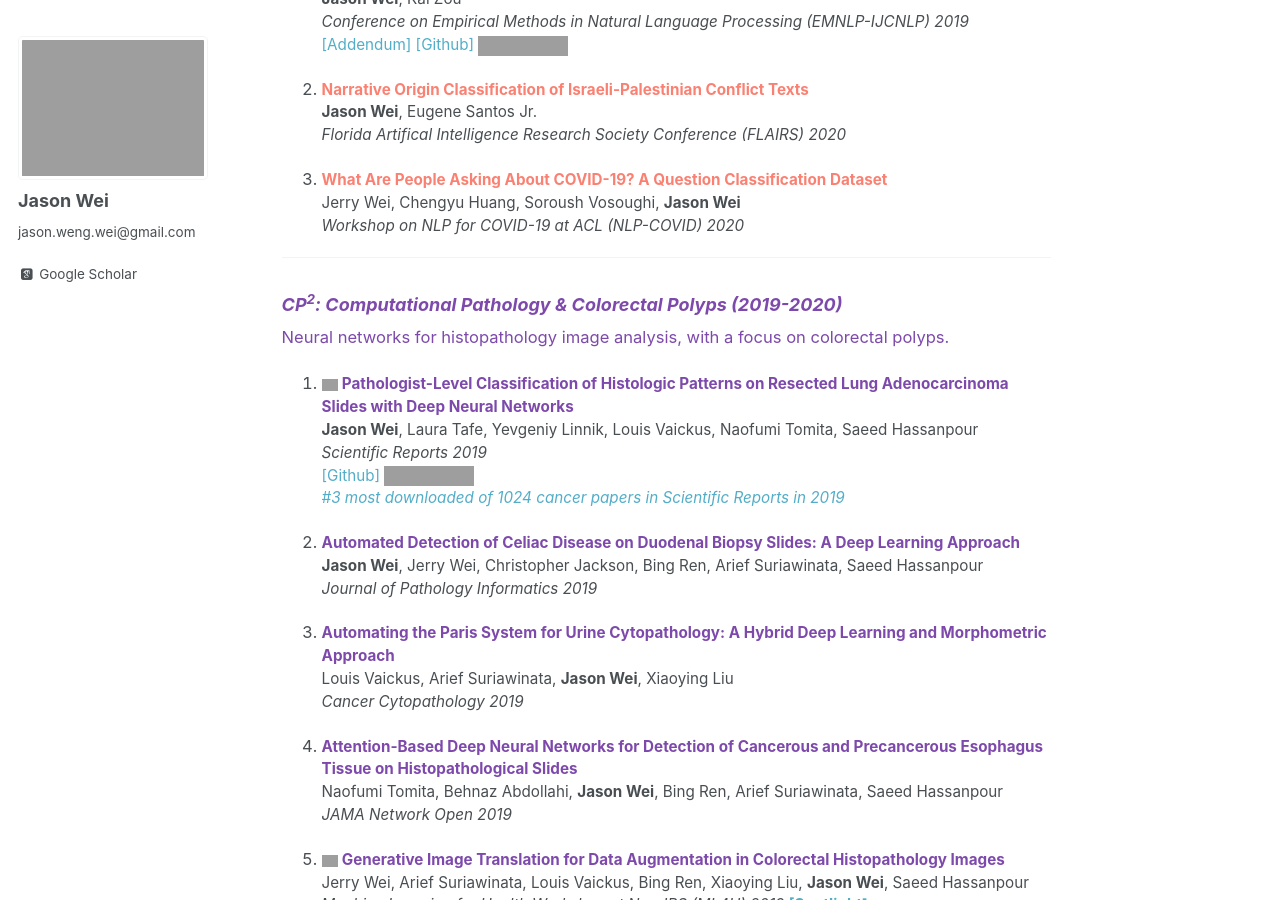
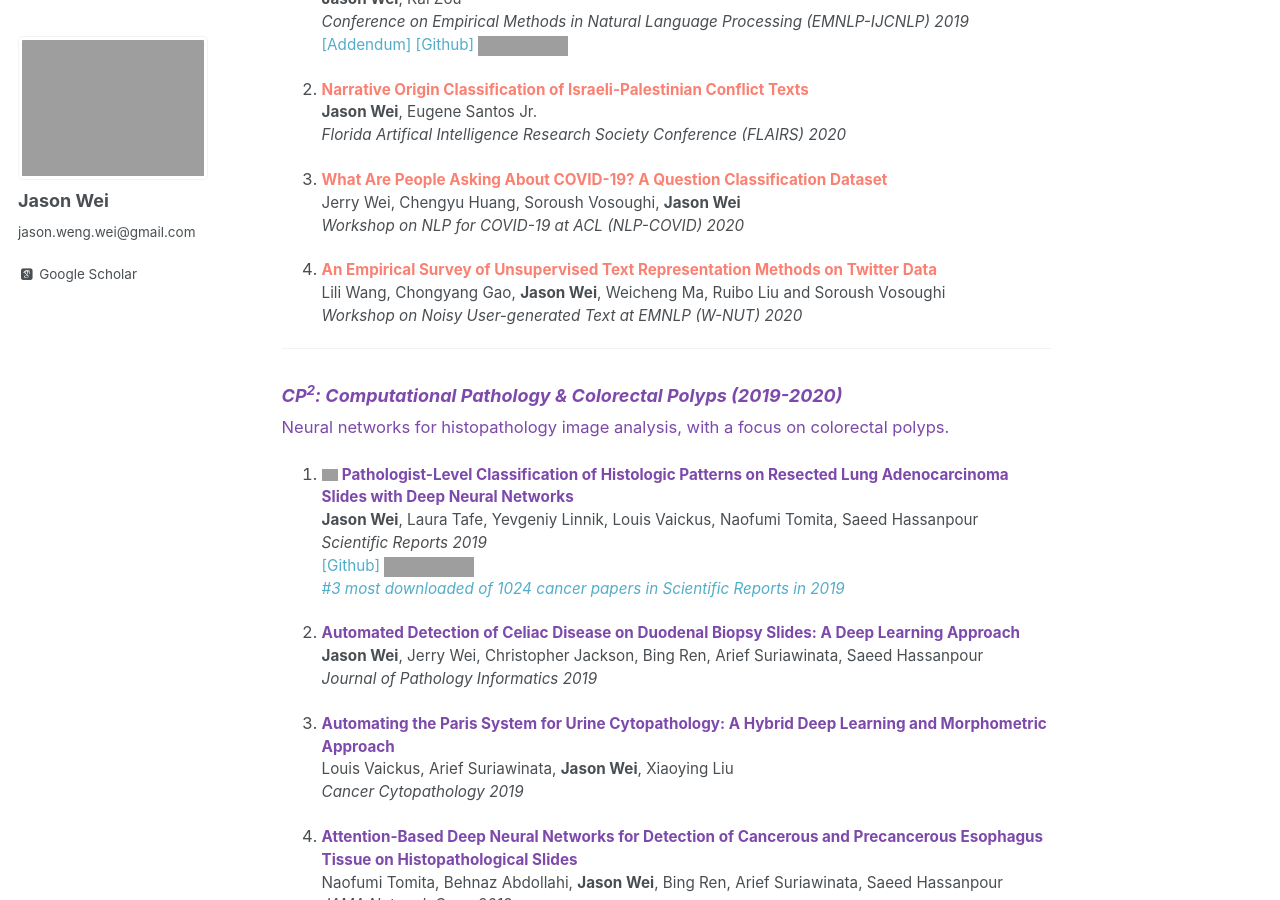
Before and after one commit to jasonwei20/jasonwei20.github.io, a Jekyll site: the page built from _pages/all_papers.md, in a window 1280 px wide and 900 px high, scrolled down 485 px. Built offline with Jekyll 4.4.1, drawn with Linux system fonts in a browser that asks for light colours; some web fonts are replaced; grey boxes are pictures that could not be loaded.

Commit message:
add wnut

```diff
--- a/_pages/all_papers.md
+++ b/_pages/all_papers.md
@@ -28,6 +28,10 @@ As an undergraduate at Dartmouth College, I wrote [<span style="color:#7d49ab">
 3. <a href="https://www.aclweb.org/anthology/2020.nlpcovid19-acl.8" style="color:#fa8072" target="_blank"><b>What Are People Asking About COVID-19? A Question Classification Dataset</b></a>
 Jerry Wei, Chengyu Huang, Soroush Vosoughi, **Jason Wei**
 *Workshop on NLP for COVID-19 at ACL (NLP-COVID) 2020*
+
+3. <a href="http://noisy-text.github.io/2020/pdf/2020.d200-1.27.pdf" style="color:#fa8072" target="_blank"><b>An Empirical Survey of Unsupervised Text Representation Methods on Twitter Data</b></a>
+Lili Wang, Chongyang Gao, **Jason Wei**, Weicheng Ma, Ruibo Liu and Soroush Vosoughi
+*Workshop on Noisy User-generated Text at EMNLP (W-NUT) 2020*
 
 ------
 
```
